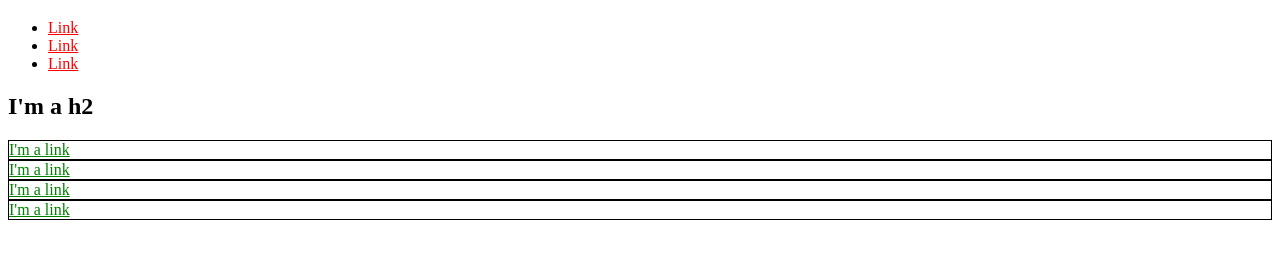
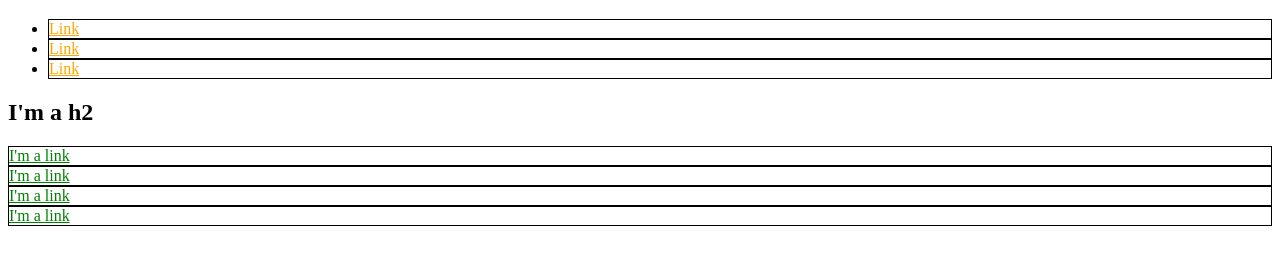
Before and after one commit to AliSahaf/alisahaf.github.io, a plain HTML site: page index.html in a window 1280 px wide. Shown: the part 61-326 px from the top of the page. Drawn offline with Linux system fonts and the light colour scheme.

Commit message:
Move inline style to inline css

```diff
--- a/index.html
+++ b/index.html
@@ -3,32 +3,53 @@
   <head>
     <title>Page: Don't Panic</title>
     <meta charset="utf-8" />
+    <style>
+      a {
+        color: red;
+      }
+
+      div {
+        border: 1px solid black;
+      }
+
+      div a {
+        color: green;
+      }
+
+      li {
+        border: 1px solid black;
+      }
+
+      li a {
+        color: orange;
+      }
+    </style>
   </head>
   <body>
     <h1>I'm a h1</h1>
     <ul>
       <li>
-        <a href="http://example.com" style="color: red;">Link</a>
+        <a href="http://example.com">Link</a>
       </li>
       <li>
-        <a href="http://example.com" style="color: red;">Link</a>
+        <a href="http://example.com">Link</a>
       </li>
       <li>
-        <a href="http://example.com" style="color: red;">Link</a>
+        <a href="http://example.com">Link</a>
       </li>
     </ul>
     <h2>I'm a h2</h2>
-    <div style="border: 1px solid black;">
-      <a href="http://example.com" style="color: green;">I'm a link</a>
+    <div>
+      <a href="http://example.com">I'm a link</a>
     </div>
-    <div style="border: 1px solid black;">
-      <a href="http://example.com" style="color: green;">I'm a link</a>
+    <div>
+      <a href="http://example.com">I'm a link</a>
     </div>
-    <div style="border: 1px solid black;">
-      <a href="http://example.com" style="color: green;">I'm a link</a>
+    <div>
+      <a href="http://example.com">I'm a link</a>
     </div>
-    <div style="border: 1px solid black;">
-      <a href="http://example.com" style="color: green;">I'm a link</a>
+    <div>
+      <a href="http://example.com">I'm a link</a>
     </div>
   </body>
 </html>
```
